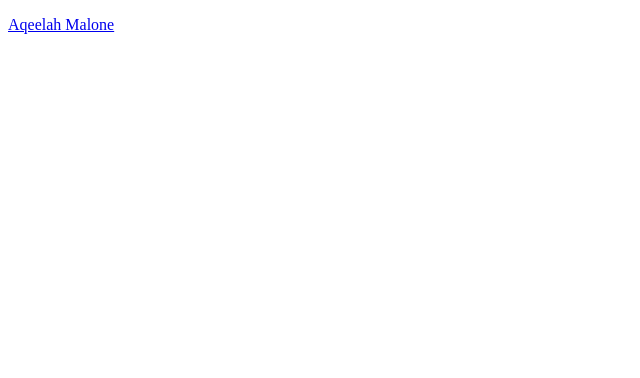
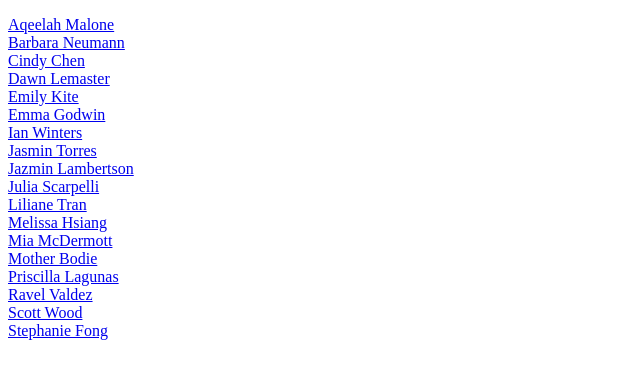
Before and after one commit to wdehrich/splash, a plain HTML site: page students/index.html in a window 1280 px wide. Shown: the whole page, without its empty margins (0-640 px from the left). Drawn offline with Linux system fonts and the light colour scheme.

Commit message:
Updated student links

```diff
--- a/students/index.html
+++ b/students/index.html
@@ -6,6 +6,23 @@
   <body>
     <p>
       <a href="http://wdehrich.com/splash/students/aqueelah-malone">Aqeelah Malone</a> <br>
+      <a href="http://wdehrich.com/splash/students/barbara-neumann">Barbara Neumann</a> <br>
+      <a href="http://wdehrich.com/splash/students/cindy-chen">Cindy Chen</a> <br>
+      <a href="http://wdehrich.com/splash/students/dawn-lemaster">Dawn Lemaster</a> <br>
+      <a href="http://wdehrich.com/splash/students/emily-kite">Emily Kite</a> <br>
+      <a href="http://wdehrich.com/splash/students/emma-godwin">Emma Godwin</a> <br>
+      <a href="http://wdehrich.com/splash/students/ian-winters">Ian Winters</a> <br>
+      <a href="http://wdehrich.com/splash/students/jasmin-torres">Jasmin Torres</a> <br>
+      <a href="http://wdehrich.com/splash/students/jazmin-lambertson">Jazmin Lambertson</a> <br>
+      <a href="http://wdehrich.com/splash/students/julia-scarpelli">Julia Scarpelli</a> <br>
+      <a href="http://wdehrich.com/splash/students/liliane-tran">Liliane Tran</a> <br>
+      <a href="http://wdehrich.com/splash/students/melissa-hsiang">Melissa Hsiang</a> <br>
+      <a href="http://wdehrich.com/splash/students/mia-mcdermott">Mia McDermott</a> <br>
+      <a href="http://wdehrich.com/splash/students/mother-bodie">Mother Bodie</a> <br>
+      <a href="http://wdehrich.com/splash/students/priscilla-lagunas">Priscilla Lagunas</a> <br>
+      <a href="http://wdehrich.com/splash/students/ravel-valdez">Ravel Valdez</a> <br>
+      <a href="http://wdehrich.com/splash/students/scott-wood">Scott Wood</a> <br>
+      <a href="http://wdehrich.com/splash/students/stephanie-fong">Stephanie Fong</a> <br>
     </p>
   </body>
 </html>
```
Also changed, not shown: students/melissa-hsaing/index.html (deleted, +0 -9 lines), students/melissa-hsiang/index.html (added, +9 -0 lines).
